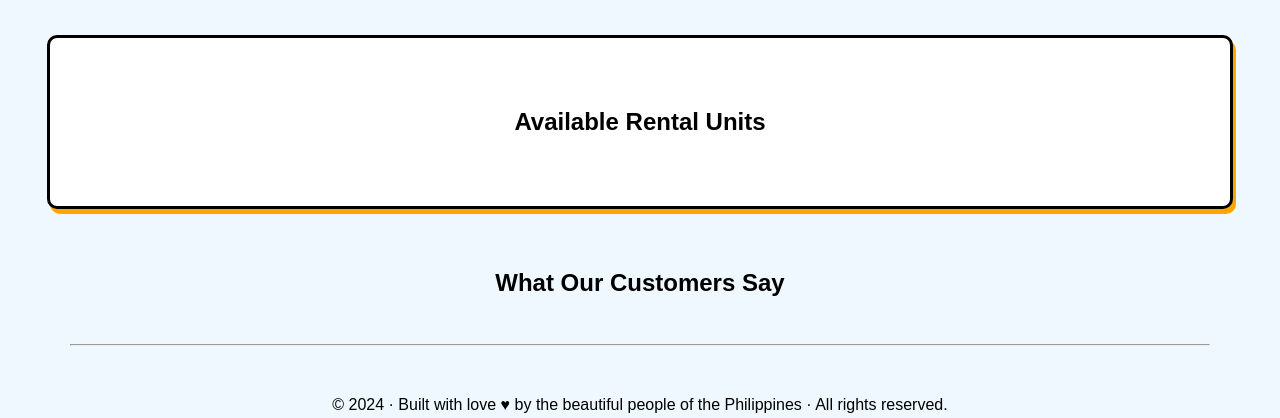
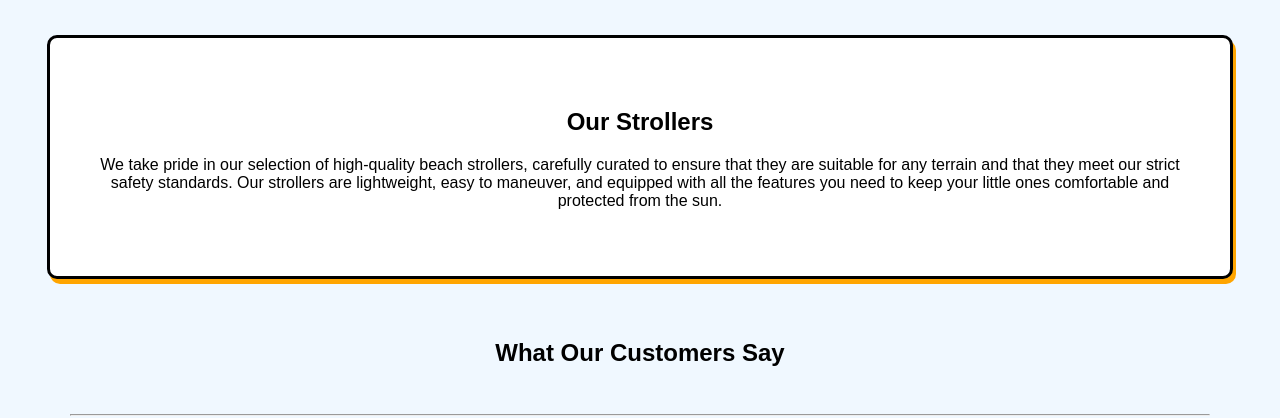
Before and after one commit to jesseca-ac/Guppy-Website, a plain HTML site: page pages/strollers.html in a window 1280 px wide. Shown: the part 247-665 px from the top of the page. Drawn offline with Linux system fonts and the light colour scheme; files whose address does not match are found by name.

Commit message:
added texts in index, about, and strollers

```diff
--- a/pages/strollers.html
+++ b/pages/strollers.html
@@ -19,7 +19,10 @@
         <header id="header" class="container"></header>
 
         <section id="strollers" class="container-border">
-            <h1>Available Rental Units</h1>
+            <h1>Our Strollers</h1>
+            <p>
+                We take pride in our selection of high-quality beach strollers, carefully curated to ensure that they are suitable for any terrain and that they meet our strict safety standards. Our strollers are lightweight, easy to maneuver, and equipped with all the features you need to keep your little ones comfortable and protected from the sun.
+            </p>
             <script src="https://static.elfsight.com/platform/platform.js" data-use-service-core defer></script>
             <div class="elfsight-app-434c1e7f-6977-41b5-943e-d18026cc2940" data-elfsight-app-lazy></div>
         </section>
```
Also changed, not shown: index.html (+3 -0 lines), pages/about.html (+1 -1 lines).
